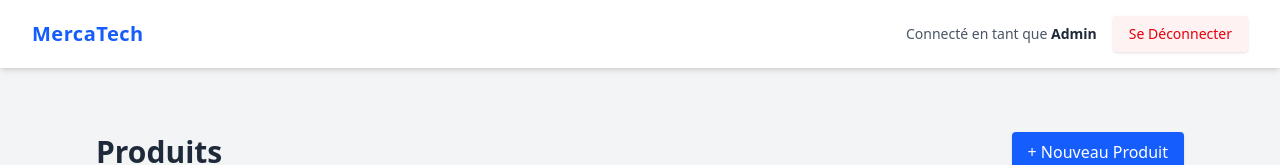
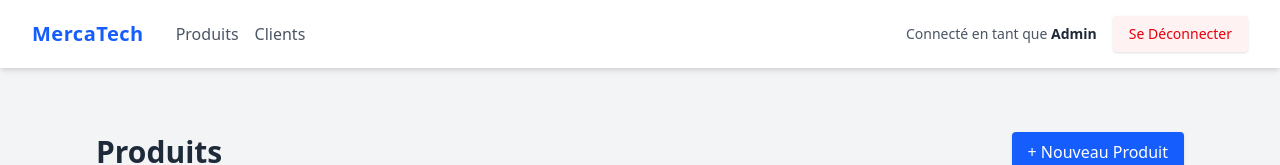
Before and after one commit to Elyass404/Mercatech_frontend, a React (Vite) app: page /products in a window 1280 px wide. Shown: the top 165 px of the page. Built offline with nearby package versions, Linux system fonts and the light colour scheme; no server answers; sample sign-in values are in the browser's storage.

Commit message:
added the client and products links into the nav bar

```diff
--- a/src/components/Navbar.jsx
+++ b/src/components/Navbar.jsx
@@ -1,5 +1,5 @@
 // src/components/Navbar.jsx
-import { useNavigate } from 'react-router-dom';
+import { useNavigate, Link } from 'react-router-dom';
 import { authService } from '../services/authService';
 
 export default function Navbar() {
@@ -19,8 +19,14 @@ export default function Navbar() {
 
     return (
         <nav className="bg-white shadow-md px-8 py-4 flex justify-between items-center mb-8">
-            <div className="text-xl font-bold text-blue-600 tracking-wide">
-                MercaTech
+            <div className="flex items-center space-x-8">
+                <div className="text-xl font-bold text-blue-600 tracking-wide">
+                    MercaTech
+                </div>
+                <div className="space-x-4 hidden md:flex">
+                    <Link to="/products" className="text-gray-600 hover:text-blue-600 font-medium transition-colors">Produits</Link>
+                    <Link to="/clients" className="text-gray-600 hover:text-blue-600 font-medium transition-colors">Clients</Link>
+                </div>
             </div>
 
             <div className="flex items-center space-x-4">
```
